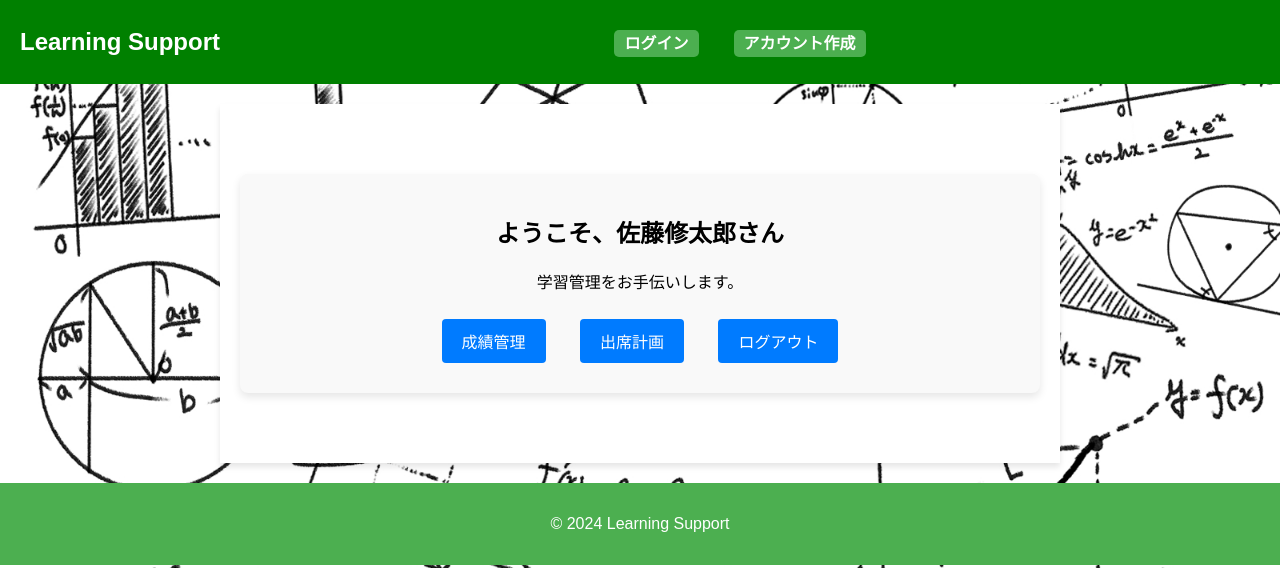
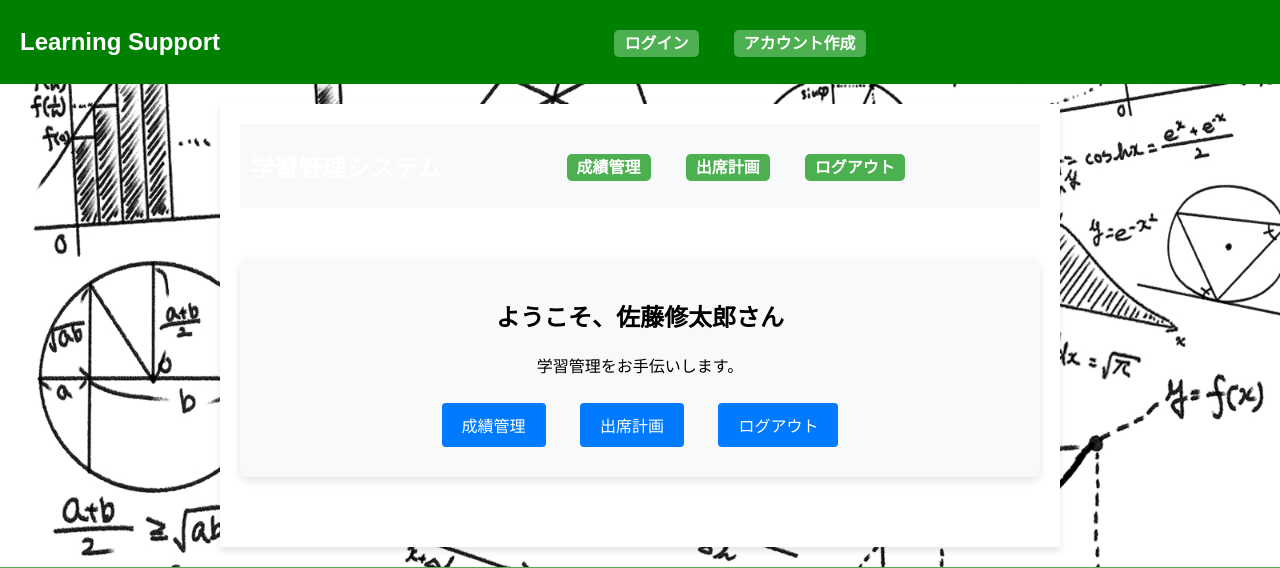
Before and after one commit to RyoRI45/NewData, a Django app: template core/templates/core/student_home.html in a window 1280 px wide. Shown: the top 568 px of the page. Run offline with Django 5.2, Linux system fonts and the light colour scheme; the template is opened without the code that fills it: values that come from a table or form of the project are taken from there, others are empty; data comes from the database, SQL or seed files in the repository.

Commit message:
ナビゲーションバーの改良

```diff
--- a/core/templates/core/student_home.html
+++ b/core/templates/core/student_home.html
@@ -1,6 +1,20 @@
 {% extends 'base.html' %}
 
 {% block content %}
+<!-- ヘッダー -->
+<header style="display: flex; justify-content: space-between; align-items: center; padding: 10px; background-color: #f8f9fa;">
+    <div>
+        <h1>学習管理システム</h1>
+    </div>
+    <!-- ナビゲーションバー -->
+    <nav>
+        <ul style="list-style: none; display: flex; gap: 15px; margin: 0; padding: 0;">
+            <li><a href="{% url 'student_home' %}">成績管理</a></li>
+            <li><a href="{% url 'attendance_plan' %}">出席計画</a></li>
+            <li><a href="{% url 'logout' %}">ログアウト</a></li>
+        </ul>
+    </nav>
+</header>
 <div class="content-container">
     <h2>ようこそ、{{ student.student_name }}さん</h2>
     <p>学習管理をお手伝いします。</p>
```
